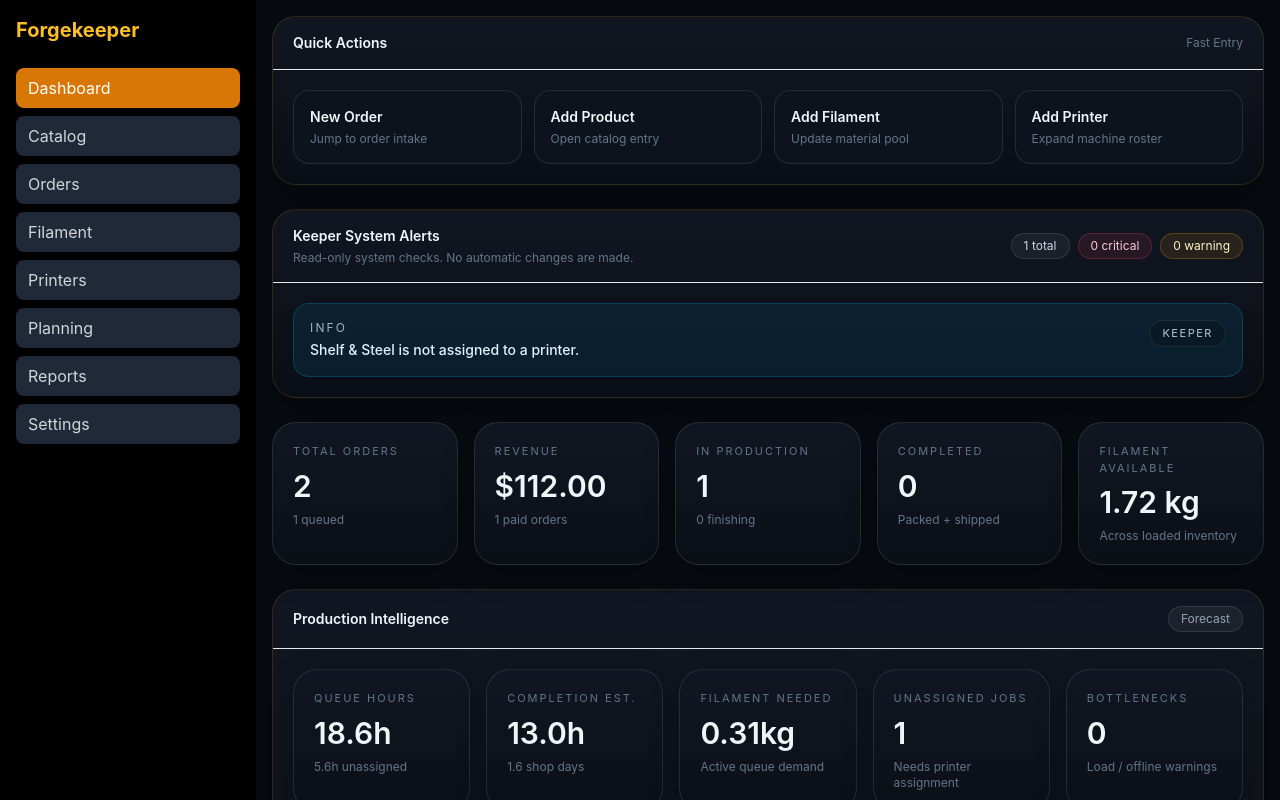
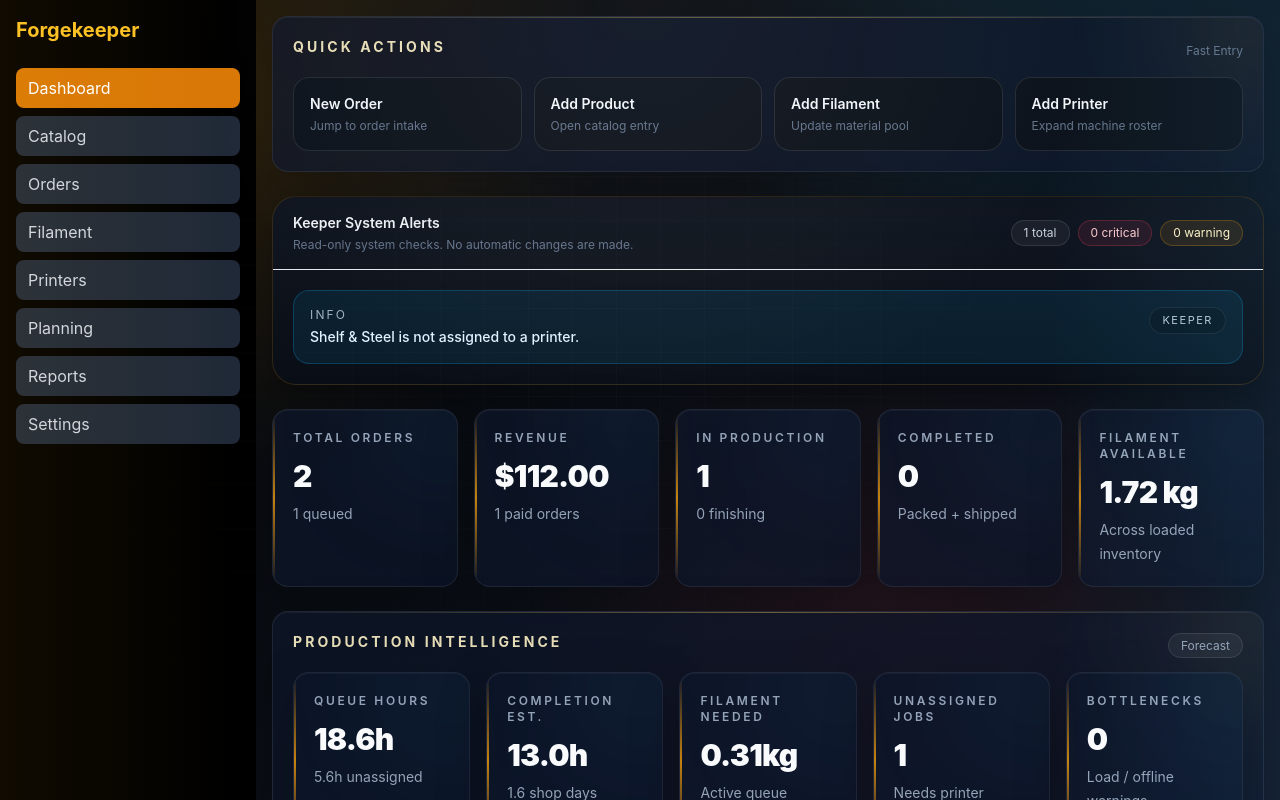
Before and after one commit to dbrewer212/ForgeKeeper, a React (Vite) app: page / in a window 1280 px wide. Built offline with nearby package versions, Linux system fonts and the light colour scheme; the HTML template or start-up script is replaced by a standard one.

Commit message:
New Start_changes 1

```diff
--- a/src/components/ui/Button.tsx
+++ b/src/components/ui/Button.tsx
@@ -1,10 +1,30 @@
 import type { ButtonHTMLAttributes } from "react";
 
-export function Button({ variant = "default", className = "", ...props }: ButtonHTMLAttributes<HTMLButtonElement> & { variant?: "default" | "ghost" | "danger" }) {
-  const styles = variant === "ghost"
-    ? "border-white/10 bg-white/5 text-slate-200 hover:bg-white/10"
-    : variant === "danger"
-      ? "border-rose-500/25 bg-rose-500/10 text-rose-300 hover:bg-rose-500/15"
-      : "border-amber-500/20 bg-amber-500 text-slate-950 hover:bg-amber-400";
-  return <button {...props} className={`h-10 rounded-xl border px-4 text-sm font-medium transition ${styles} ${className}`} />;
+type ButtonVariant = "default" | "ghost" | "danger";
+
+type ButtonProps = ButtonHTMLAttributes<HTMLButtonElement> & {
+  variant?: ButtonVariant;
+};
+
+export function Button({
+  variant = "default",
+  className = "",
+  ...props
+}: ButtonProps) {
+  const baseStyles =
+    "inline-flex items-center justify-center gap-2 rounded-xl border px-4 py-2 text-sm font-semibold tracking-wide transition-all duration-200 focus:outline-none focus:ring-2 focus:ring-amber-400/40 disabled:pointer-events-none disabled:opacity-50";
+
+  const variantStyles =
+    variant === "ghost"
+      ? "border-white/10 bg-white/[0.045] text-slate-200 shadow-inner shadow-white/[0.03] hover:border-amber-400/25 hover:bg-amber-400/10 hover:text-amber-100"
+      : variant === "danger"
+        ? "border-rose-400/25 bg-rose-500/10 text-rose-200 hover:border-rose-300/40 hover:bg-rose-500/18"
+        : "border-amber-300/30 bg-gradient-to-br from-amber-300 via-amber-500 to-orange-700 text-slate-950 shadow-lg shadow-amber-950/30 hover:from-amber-200 hover:via-amber-400 hover:to-orange-600";
+
+  return (
+    <button
+      className={`${baseStyles} ${variantStyles} ${className}`}
+      {...props}
+    />
+  );
 }
--- a/src/components/ui/Card.tsx
+++ b/src/components/ui/Card.tsx
@@ -1,13 +1,28 @@
 import type { ReactNode } from "react";
 
-export function Card({ title, right, children, className = "" }: { title: string; right?: ReactNode; children: ReactNode; className?: string }) {
+type CardProps = {
+  title: string;
+  right?: ReactNode;
+  children: ReactNode;
+  className?: string;
+};
+
+export function Card({ title, right, children, className = "" }: CardProps) {
   return (
-    <section className={`rounded-3xl border border-amber-500/15 bg-[linear-gradient(180deg,rgba(17,23,34,0.98),rgba(10,14,22,0.96))] shadow-[0_12px_40px_rgba(0,0,0,0.35)] ${className}`}>
-      <div className="flex items-center justify-between gap-4 border-b border-white/8 px-5 py-4">
-        <h3 className="text-sm font-semibold text-slate-100">{title}</h3>
-        {right}
+    <section
+      className={`forge-panel group relative overflow-hidden rounded-2xl p-5 ${className}`}
+    >
+      <div className="pointer-events-none absolute inset-x-0 top-0 h-px bg-gradient-to-r from-transparent via-amber-300/35 to-transparent" />
+      <div className="pointer-events-none absolute -right-16 -top-16 h-36 w-36 rounded-full bg-amber-500/10 blur-3xl transition-opacity duration-300 group-hover:opacity-90" />
+
+      <div className="relative mb-4 flex items-start justify-between gap-4">
+        <h3 className="text-sm font-bold uppercase tracking-[0.22em] text-amber-100/90">
+          {title}
+        </h3>
+        {right ? <div className="shrink-0">{right}</div> : null}
       </div>
-      <div className="p-5">{children}</div>
+
+      <div className="relative">{children}</div>
     </section>
   );
 }
--- a/src/components/ui/Input.tsx
+++ b/src/components/ui/Input.tsx
@@ -1,4 +1,12 @@
 import type { InputHTMLAttributes } from "react";
-export function Input(props: InputHTMLAttributes<HTMLInputElement>) {
-  return <input {...props} className={`h-10 rounded-xl border border-white/10 bg-[#0d131c] px-3 text-sm text-slate-100 outline-none placeholder:text-slate-500 ${props.className || ""}`} />;
+
+type InputProps = InputHTMLAttributes<HTMLInputElement>;
+
+export function Input({ className = "", ...props }: InputProps) {
+  return (
+    <input
+      className={`w-full rounded-xl border border-white/10 bg-slate-950/55 px-3 py-2 text-sm text-slate-100 placeholder:text-slate-500 shadow-inner shadow-black/30 outline-none transition-all duration-200 focus:border-amber-400/45 focus:bg-slate-950/75 focus:ring-2 focus:ring-amber-400/15 ${className}`}
+      {...props}
+    />
+  );
 }
--- a/src/components/ui/Select.tsx
+++ b/src/components/ui/Select.tsx
@@ -1,4 +1,12 @@
 import type { SelectHTMLAttributes } from "react";
-export function Select(props: SelectHTMLAttributes<HTMLSelectElement>) {
-  return <select {...props} className={`h-10 rounded-xl border border-white/10 bg-[#0d131c] px-3 text-sm text-slate-100 outline-none ${props.className || ""}`} />;
+
+type SelectProps = SelectHTMLAttributes<HTMLSelectElement>;
+
+export function Select({ className = "", ...props }: SelectProps) {
+  return (
+    <select
+      className={`w-full rounded-xl border border-white/10 bg-slate-950/55 px-3 py-2 text-sm text-slate-100 shadow-inner shadow-black/30 outline-none transition-all duration-200 focus:border-amber-400/45 focus:bg-slate-950/75 focus:ring-2 focus:ring-amber-400/15 ${className}`}
+      {...props}
+    />
+  );
 }
--- a/src/components/ui/StatCard.tsx
+++ b/src/components/ui/StatCard.tsx
@@ -1,9 +1,25 @@
-export function StatCard({ label, value, helper }: { label: string; value: string | number; helper?: string }) {
+type StatCardProps = {
+  label: string;
+  value: string | number;
+  helper?: string;
+};
+
+export function StatCard({ label, value, helper }: StatCardProps) {
   return (
-    <div className="rounded-3xl border border-white/10 bg-[linear-gradient(180deg,rgba(17,23,34,0.98),rgba(11,16,23,0.98))] p-5 shadow-[0_10px_30px_rgba(0,0,0,0.25)]">
-      <div className="text-[11px] uppercase tracking-[0.18em] text-slate-500">{label}</div>
-      <div className="mt-2 text-3xl font-semibold text-slate-100">{value}</div>
-      {helper ? <div className="mt-2 text-xs text-slate-500">{helper}</div> : null}
-    </div>
+    <section className="forge-panel forge-ember-line relative overflow-hidden rounded-2xl p-5">
+      <div className="pointer-events-none absolute -right-10 -top-10 h-28 w-28 rounded-full bg-sky-400/10 blur-3xl" />
+
+      <p className="relative text-xs font-semibold uppercase tracking-[0.22em] text-slate-400">
+        {label}
+      </p>
+
+      <p className="relative mt-3 text-3xl font-black tracking-tight text-slate-50">
+        {value}
+      </p>
+
+      {helper ? (
+        <p className="relative mt-2 text-sm leading-6 text-slate-400">{helper}</p>
+      ) : null}
+    </section>
   );
 }
--- a/src/index.css
+++ b/src/index.css
@@ -3,15 +3,67 @@
 @tailwind utilities;
 
 :root {
-  font-family: Inter, ui-sans-serif, system-ui, -apple-system, BlinkMacSystemFont, "Segoe UI", sans-serif;
+  font-family: Inter, ui-sans-serif, system-ui, -apple-system, BlinkMacSystemFont,
+    "Segoe UI", sans-serif;
   color-scheme: dark;
+
+  --forge-bg: #05070a;
+  --forge-panel: rgba(15, 23, 42, 0.72);
+  --forge-panel-strong: rgba(17, 24, 39, 0.94);
+  --forge-border: rgba(245, 158, 11, 0.18);
+  --forge-border-soft: rgba(148, 163, 184, 0.13);
+  --forge-ember: #f59e0b;
+  --forge-ember-bright: #fbbf24;
+  --forge-rune: #38bdf8;
+  --forge-text: #e5e7eb;
+  --forge-muted: #94a3b8;
+}
+
+* {
+  box-sizing: border-box;
+}
+
+html {
+  min-width: 320px;
+  min-height: 100vh;
+  background: var(--forge-bg);
 }
 
 body {
   margin: 0;
   min-width: 320px;
   min-height: 100vh;
-  background: #070b11;
+  color: var(--forge-text);
+  background:
+    radial-gradient(circle at 18% 12%, rgba(245, 158, 11, 0.16), transparent 30%),
+    radial-gradient(circle at 82% 8%, rgba(56, 189, 248, 0.12), transparent 26%),
+    radial-gradient(circle at 70% 88%, rgba(127, 29, 29, 0.24), transparent 34%),
+    linear-gradient(135deg, #040507 0%, #090d13 44%, #111827 100%);
+  overflow: hidden;
+}
+
+body::before {
+  content: "";
+  position: fixed;
+  inset: 0;
+  pointer-events: none;
+  background-image:
+    linear-gradient(rgba(255, 255, 255, 0.025) 1px, transparent 1px),
+    linear-gradient(90deg, rgba(255, 255, 255, 0.02) 1px, transparent 1px);
+  background-size: 44px 44px;
+  mask-image: radial-gradient(circle at center, black, transparent 78%);
+}
+
+body::after {
+  content: "";
+  position: fixed;
+  inset: 0;
+  pointer-events: none;
+  background:
+    linear-gradient(90deg, rgba(245, 158, 11, 0.08), transparent 18%, transparent 82%, rgba(56, 189, 248, 0.08)),
+    radial-gradient(circle at 50% 0%, rgba(255, 255, 255, 0.06), transparent 44%);
+  mix-blend-mode: screen;
+  opacity: 0.85;
 }
 
 button,
@@ -20,3 +72,63 @@ textarea,
 select {
   font: inherit;
 }
+
+button {
+  cursor: pointer;
+}
+
+button:disabled {
+  cursor: not-allowed;
+  opacity: 0.5;
+}
+
+::selection {
+  background: rgba(245, 158, 11, 0.35);
+  color: #fff7ed;
+}
+
+::-webkit-scrollbar {
+  width: 10px;
+  height: 10px;
+}
+
+::-webkit-scrollbar-track {
+  background: rgba(15, 23, 42, 0.65);
+}
+
+::-webkit-scrollbar-thumb {
+  background: linear-gradient(180deg, rgba(245, 158, 11, 0.7), rgba(120, 53, 15, 0.9));
+  border: 2px solid rgba(15, 23, 42, 0.85);
+  border-radius: 999px;
+}
+
+.forge-glass {
+  background: linear-gradient(145deg, rgba(15, 23, 42, 0.78), rgba(3, 7, 18, 0.88));
+  border: 1px solid var(--forge-border-soft);
+  box-shadow:
+    0 24px 80px rgba(0, 0, 0, 0.38),
+    inset 0 1px 0 rgba(255, 255, 255, 0.05);
+  backdrop-filter: blur(18px);
+}
+
+.forge-panel {
+  background: var(--forge-panel);
+  border: 1px solid var(--forge-border-soft);
+  box-shadow:
+    0 18px 50px rgba(0, 0, 0, 0.28),
+    inset 0 1px 0 rgba(255, 255, 255, 0.04);
+}
+
+.forge-ember-line {
+  position: relative;
+}
+
+.forge-ember-line::before {
+  content: "";
+  position: absolute;
+  inset: 0 auto 0 0;
+  width: 2px;
+  border-radius: 999px;
+  background: linear-gradient(180deg, transparent, var(--forge-ember), transparent);
+  opacity: 0.8;
+}
--- /dev/null
+++ b/src/state/batchState.ts
@@ -0,0 +1,12 @@
+import { useState } from "react";
+import { seedBatches } from "../data/batchesSeed";
+import type { PrintBatch } from "../types/batch";
+
+export function useBatchState() {
+  const [batches, setBatches] = useState<PrintBatch[]>(seedBatches);
+
+  return {
+    batches,
+    setBatches,
+  };
+}
--- a/src/state/useForgekeeperState.ts
+++ b/src/state/useForgekeeperState.ts
@@ -27,6 +27,7 @@ import type {
   ViewKey,
 } from "../types/domain";
 import type { PlannedFilament, PlannedPrototype, ProductPlanningRecord, RealmMaterialReference } from "../types/planning";
+import { useBatchState } from "./batchState";
 
 const seedData: AppData = {
   products: seedProducts,
@@ -137,6 +138,7 @@ export function useForgekeeperState() {
   const [printers, setPrinters] = useState<PrinterRecord[]>(initial.printers);
   const [maintenance, setMaintenance] = useState<MaintenanceRecord[]>(initial.maintenance);
   const [settings, setSettings] = useState<AppSettings>(initial.settings);
+  const { batches, setBatches } = useBatchState();
   const [prototypes, setPrototypes] = useState<PlannedPrototype[]>(initial.prototypes);
   const [plannedFilament, setPlannedFilament] = useState<PlannedFilament[]>(initial.plannedFilament);
   const [productPlanning, setProductPlanning] = useState<ProductPlanningRecord[]>(initial.productPlanning);
@@ -795,6 +797,7 @@ export function useForgekeeperState() {
     view, setView,
     products, stls, concepts, variants, collections, releases, orders, filament, printers, maintenance, settings,
     prototypes, setPrototypes, plannedFilament, setPlannedFilament, productPlanning, setProductPlanning, realmMaterials, setRealmMaterials,
+    batches, setBatches,
     selectedProductId, setSelectedProductId, productTab, setProductTab,
     newProductName, setNewProductName, newStlName, setNewStlName, newConceptTitle, setNewConceptTitle,
     newCollectionName, setNewCollectionName, newReleaseName, setNewReleaseName, newOrderCustomer, setNewOrderCustomer,
```
Also changed, not shown: 12 other files (tests, documents, lock files or other folders).
